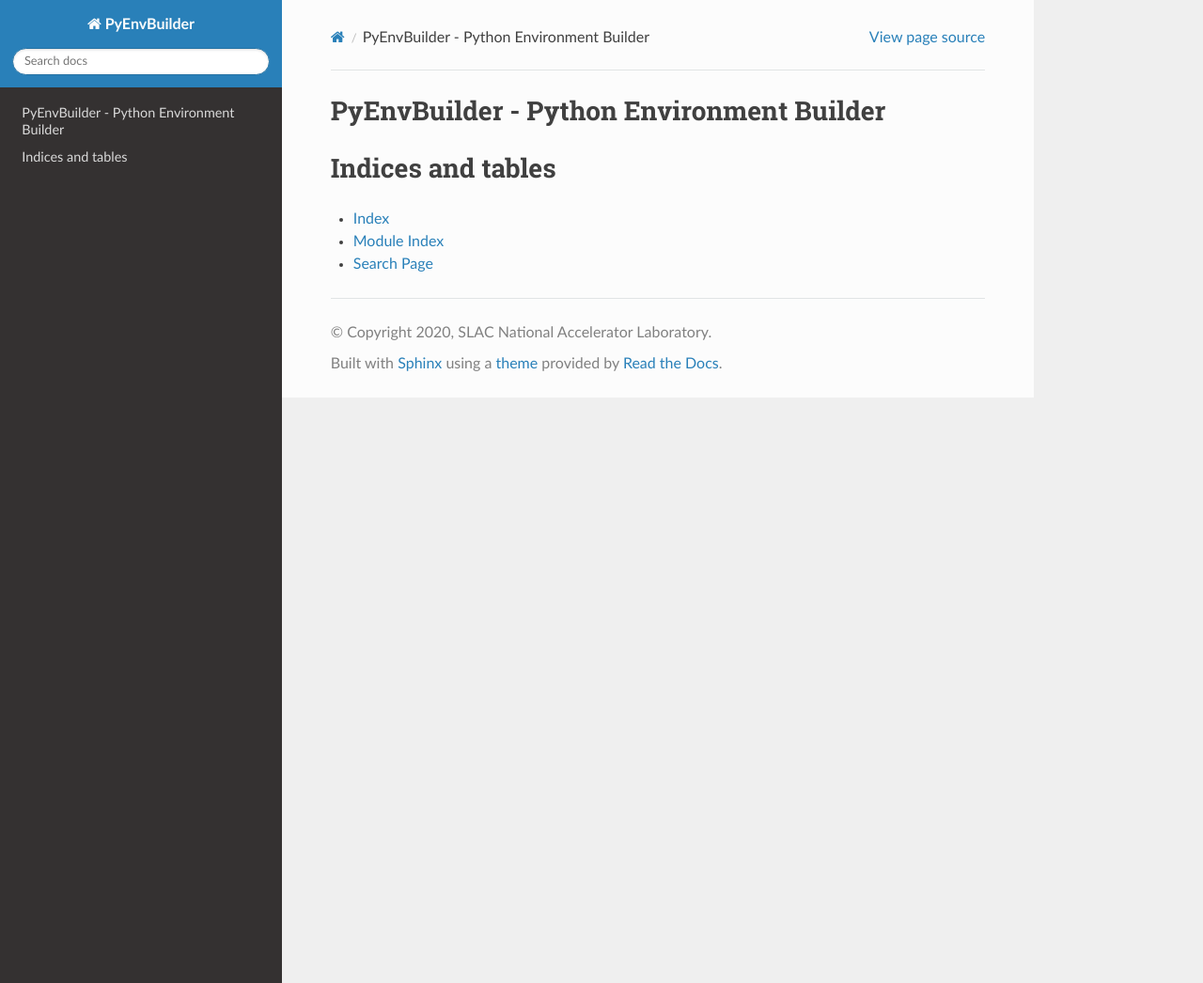
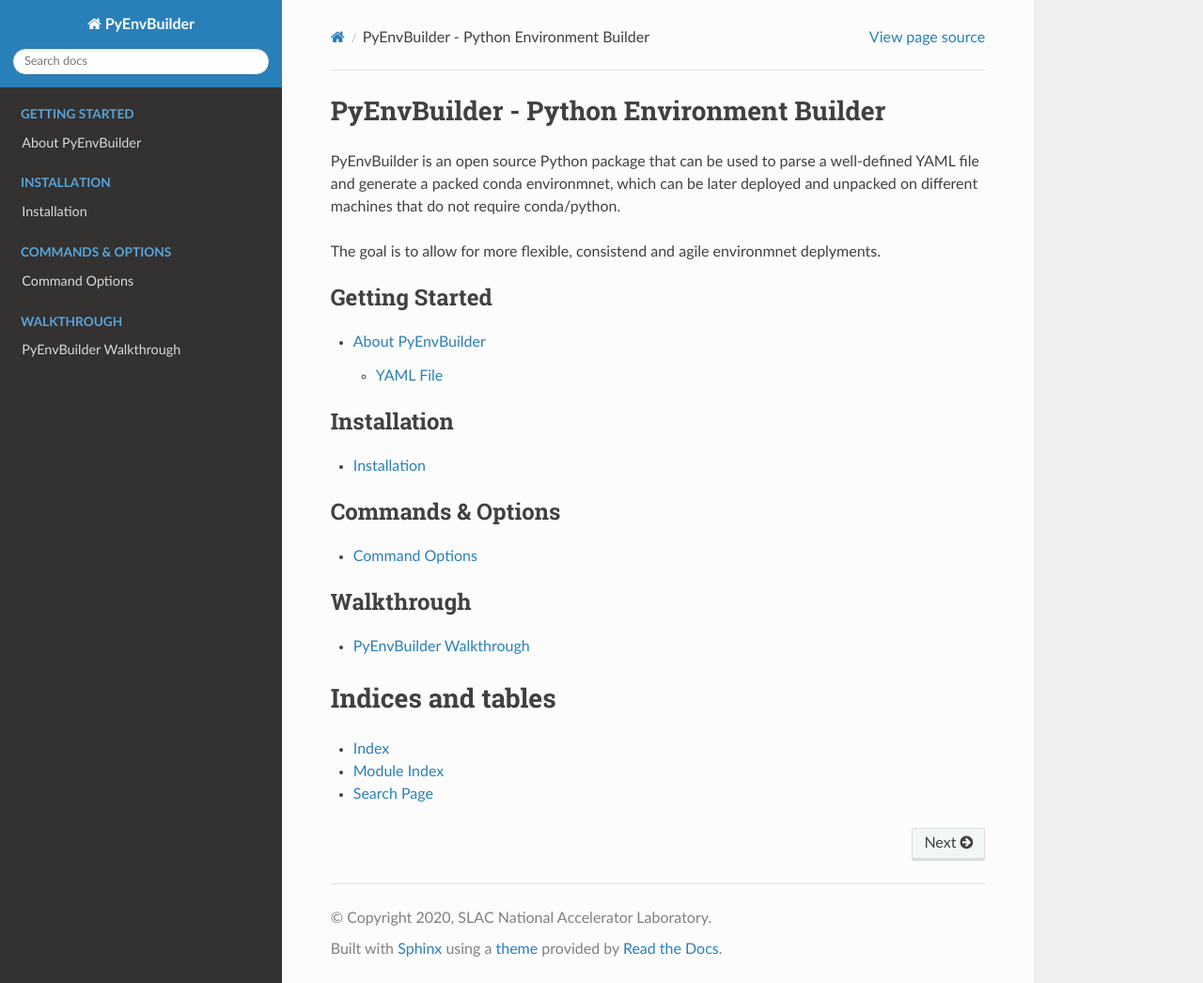
Before and after one commit to slaclab/pyenvbuilder, a Sphinx documentation site: the page built from docs/source/index.rst, in a window 1280 px wide and 1046 px high. Shown: the whole window at 94% size. Built offline with Sphinx 7.4.7 and the Read the Docs theme 2.0.0, drawn with Linux system fonts in a browser that asks for light colours.

Commit message:
WIP: Added some basic doc-files that are not polished nor finished

```diff
--- a/docs/source/index.rst
+++ b/docs/source/index.rst
@@ -1,16 +1,33 @@
-.. PyEnvBuilder documentation master file, created by
-   sphinx-quickstart on Tue May  5 10:44:18 2020.
-   You can adapt this file completely to your liking, but it should at least
-   contain the root `toctree` directive.
+PyEnvBuilder - Python Environment Builder
+=========================================
+PyEnvBuilder is an open source Python package that can be used to parse a well-defined YAML file and generate a packed conda environmnet, which can be later deployed and unpacked on different machines that do not require conda/python.
 
-PyEnvBuilder - Python Environment Builder
-========================================
+The goal is to allow for more flexible, consistend and agile environmnet deplyments.
 
 .. toctree::
    :maxdepth: 2
-   :caption: Contents:
+   :caption: Getting Started
+
+   introduction.rst
 
 
+.. toctree::
+   :maxdepth: 1
+   :caption: Installation
+
+   installation.rst
+
+.. toctree::
+   :maxdepth: 1
+   :caption: Commands & Options
+
+   commands.rst
+
+.. toctree::
+   :maxdepth: 1
+   :caption: Walkthrough
+
+   walkthrough.rst
 
 Indices and tables
 ==================
--- /dev/null
+++ b/docs/source/walkthrough.rst
@@ -0,0 +1,2 @@
+PyEnvBuilder Walkthrough
+=========================
```
Also changed, not shown: docs/source/commands.rst (added, +26 -0 lines), docs/source/installation.rst (added, +27 -0 lines), docs/source/introduction.rst (added, +29 -0 lines), docs/source/_static/images/yaml.png (added).
